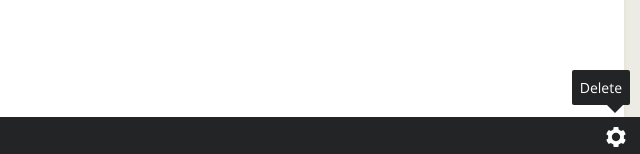
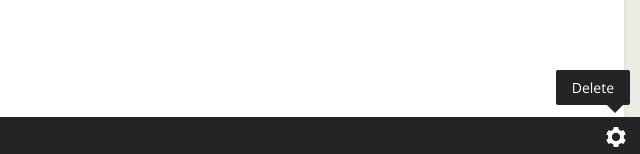
Before and after one commit to medja/notes, a plain HTML site: page index.html in a window 1280 px wide. Both pictures are taken after a click on the button 1256 px from the left and 782 px from the top of the page. Shown: the part 643-797 px from the top of the page, 640-1280 px from the left. Drawn offline with Linux system fonts and the light colour scheme.

Commit message:
Fix HTML5 validation errors

```diff
--- a/css/style.css
+++ b/css/style.css
@@ -251,13 +251,14 @@ footer {
 	right: 10px;
 }
 
-#settings:focus #menu {
+#settings:focus ~ #menu, #menu:hover {
 	display: inline-block;
 }
 
 #menu li {
 	cursor: pointer;
 	list-style: none;
+	padding: 0 8px;
 }
 
 #menu .arrow {
@@ -265,6 +266,7 @@ footer {
 	border-top-color: #222425;
 	bottom: -16px;
 	position: absolute;
+	padding: 0;
 	right: 7px;
 }
 
--- a/index.html
+++ b/index.html
@@ -27,11 +27,11 @@
 				<svg version="1.1" xmlns="http://www.w3.org/2000/svg" xmlns:xlink="http://www.w3.org/1999/xlink" width="24" height="24" viewBox="0 0 64 64">
 					<path d="M39.036,52.184l3.464-1.998l3.518-2.031l5.197,2.546c3.075-3.159,5.375-7.072,6.601-11.438l-4.817-3.264L53,32v-4.063l4.807-3.229c-1.23-4.364-3.535-8.276-6.614-11.432l-5.23,2.537l-3.462-2l-3.518-2.032L38.589,6C36.48,5.467,34.273,5.182,32,5.182c-2.284,0-4.501,0.288-6.618,0.825l-0.418,5.808L21.5,13.812l-3.518,2.03l-5.195-2.545c-3.076,3.16-5.377,7.075-6.603,11.441L11,28v4v4.061l-4.807,3.23c1.231,4.364,3.535,8.276,6.615,11.433l5.23-2.539l3.462,2.001l3.518,2.031L25.412,58c2.108,0.533,4.315,0.818,6.588,0.818c2.284,0,4.501-0.287,6.618-0.825L39.036,52.184z M20.865,32c0-6.149,4.986-11.135,11.135-11.135c6.15,0,11.135,4.986,11.135,11.135c0,6.15-4.984,11.135-11.135,11.135C25.851,43.135,20.865,38.15,20.865,32z" fill="white"></path>
 				</svg>
-				<ul id="menu">
-					<li id="delete">Delete</li>
-					<div class="arrow"></div>
-				</ul>
 			</button>
+			<ul id="menu">
+				<li id="delete">Delete</li>
+				<li class="arrow"></li>
+			</ul>
 		</footer>
 		<script src="js/main.js"></script>
 	</body>
```
